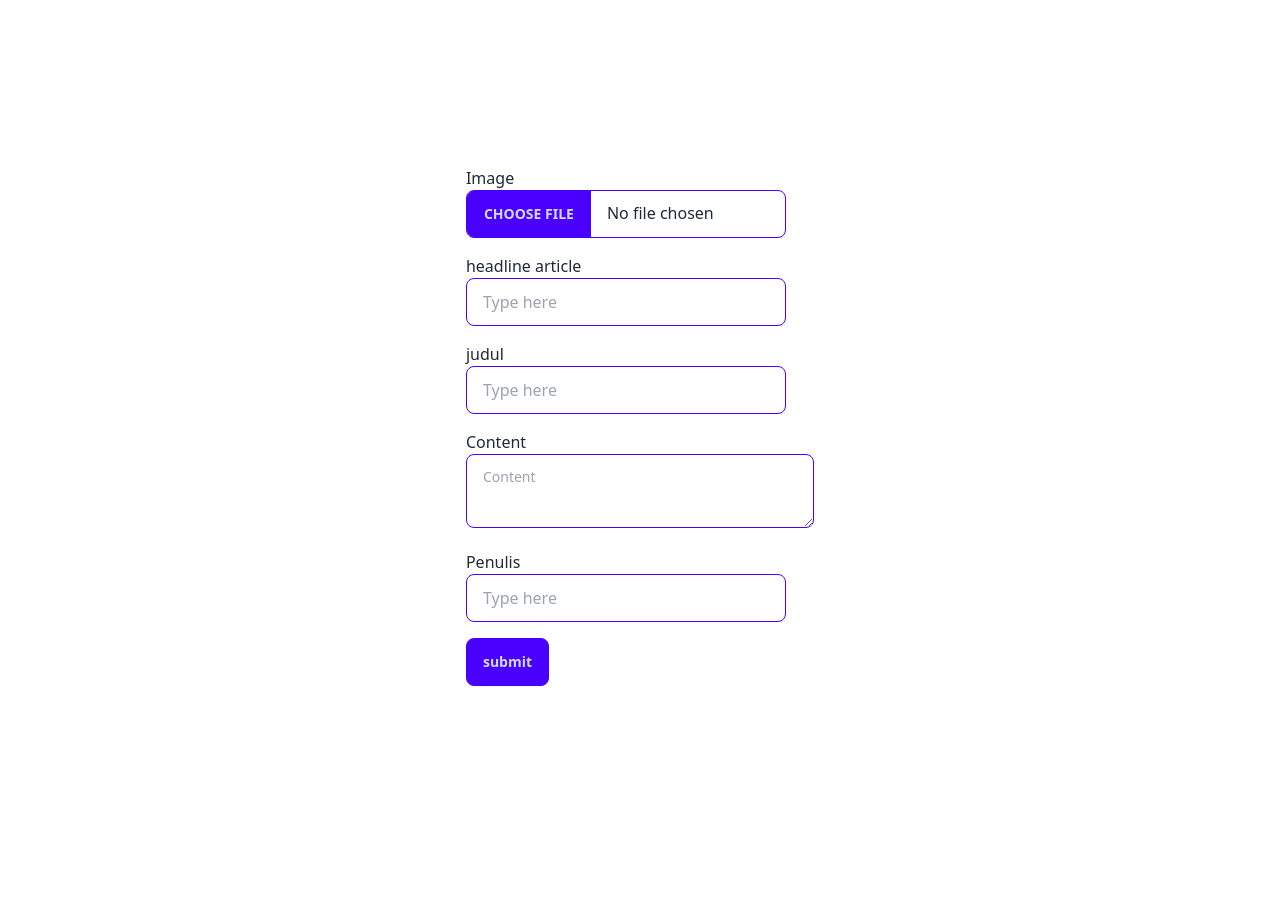
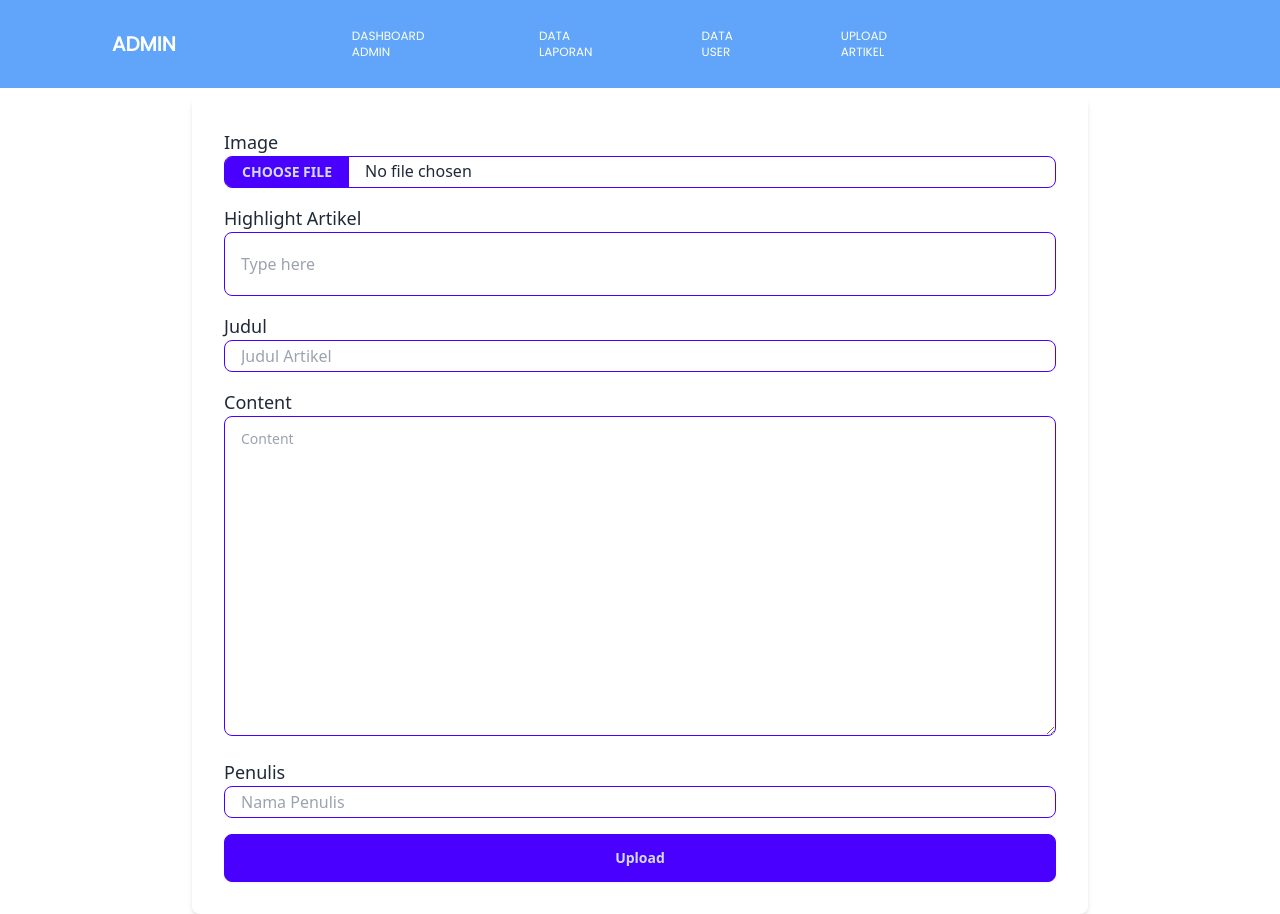
Before and after one commit to akbarr88/bubuid-sman8, a React (Vite) app: page /uploadartikel in a window 1280 px wide. Before the commit the page ends 800 px from the top, so only its background shows below. Built offline with nearby package versions, Linux system fonts and the light colour scheme; no server answers; sample sign-in values are in the browser's storage.

Commit message:
20-05-2024

```diff
--- a/src/App.jsx
+++ b/src/App.jsx
@@ -36,7 +36,7 @@ function App() {
           <Route path="datalaporan" element={<DataLaporan />} />
           <Route path="datapengguna" element={<DataPengguna />} />
           <Route path="detaillaporan" element={<ReportDetails />} />
-          <Route path="sendemail" element={<ContactUs />} />
+          <Route path="sendemail/:id" element={<ContactUs />} />
         </Route>
       </Routes>
     </>
--- a/src/components/login/login.jsx
+++ b/src/components/login/login.jsx
@@ -1,9 +1,10 @@
 import axios from "axios";
 import React, { useState } from "react";
-import { Link } from "react-router-dom";
-import logoLogin from "../../assets/login.jpeg"
+import { Link, useNavigate } from "react-router-dom";
+import logoLogin from "../../assets/login.jpeg";
 
 function Login() {
+  const navigate = useNavigate();
   localStorage.removeItem("token");
   localStorage.removeItem("id_user");
   const [user, setUser] = useState({
@@ -28,6 +29,7 @@ function Login() {
         user
       );
       const data = response.data;
+      console.log(response.data);
 
       if (!data || !data.token || !data.id_user) {
         // Data tidak lengkap, tampilkan alert
@@ -37,9 +39,10 @@ function Login() {
 
       localStorage.setItem("token", data.token);
       localStorage.setItem("id_user", data.id_user);
-
-      // Pindah ke halaman lain
-      window.location.href = "/";
+      if (data.role === "admin") {
+        return navigate("/dashboardadmin");
+      }
+      navigate("/");
     } catch (error) {
       console.error("Error during login:", error);
 
@@ -121,7 +124,7 @@ function Login() {
             </div>
           </form>
           <div className="w-60">
-            <img src={logoLogin}alt="" />
+            <img src={logoLogin} alt="" />
           </div>
         </div>
       </div>
--- a/src/components/navbar/navbar.jsx
+++ b/src/components/navbar/navbar.jsx
@@ -44,7 +44,7 @@ function Navbar() {
   };
   return (
     <>
-      <div className="p-4 flex bg-[#54BAB9] justify-between lg:justify-around text-white items-center font-poppins ">
+      <div className="p-1 flex bg-[#54BAB9] justify-between lg:justify-around text-white items-center font-poppins ">
         <div>
           <img src={navbarLogo} alt="bubu.id" width={150} />
         </div>
--- a/src/components/navbar/navbaradmin.jsx
+++ b/src/components/navbar/navbaradmin.jsx
@@ -44,9 +44,9 @@ function NavbarAdmin() {
   };
   return (
     <>
-      <div className="p-4 flex bg-blue-400 justify-between lg:justify-around text-white items-center font-poppins py-4">
+      <div className="p-8 flex bg-blue-400 justify-between lg:justify-around text-white items-center font-poppins py-4 ">
         <div>
-          <h1 className="text-xl font-bold font-poppins"> ADMIN </h1>
+          <h1 className="text-xl font-bold font-poppins  ml-20"> ADMIN </h1>
         </div>
         <div
           className={`${
@@ -55,8 +55,8 @@ function NavbarAdmin() {
               : "hidden lg:flex"
           }`}
         >
-          <ul className="lg:flex gap-16 p-2 tracking-wider">
-          <li className="hover:bg-white px-2 py-1 hover:text-black hover:rounded-xl text-xs">
+          <ul className="lg:flex gap-16 p-2 trackingwider ml-40 ">
+          <li className="hover:bg-white px-2 py-1  hover:text-black hover:rounded-xl text-xs">
               {isLogin ? (
                 <Link to="/dashboardadmin">DASHBOARD ADMIN</Link>
               ) : (
@@ -72,9 +72,16 @@ function NavbarAdmin() {
             </li>
             <li className="hover:bg-white px-2 py-1 hover:text-black hover:rounded-xl text-xs">
               {isLogin ? (
-                <Link to="/datapengguna">DATA PENGGUNA</Link>
+                <Link to="/datapengguna">DATA USER</Link>
               ) : (
-                <Link to="/datapengguna">DATA PENGGUNA</Link>
+                <Link to="/datapengguna">DATA USER</Link>
+              )}
+            </li>
+            <li className="hover:bg-white px-2 py-1 hover:text-black hover:rounded-xl text-xs">
+              {isLogin ? (
+                <Link to="/uploadartikel">UPLOAD ARTIKEL</Link>
+              ) : (
+                <Link to="/uploadartikel">UPLOAD ARTIKEL</Link>
               )}
             </li>
 
@@ -131,6 +138,7 @@ function NavbarAdmin() {
               d="M3.75 6.75h16.5M3.75 12h16.5m-16.5 5.25h16.5"
             />
           </svg>
+
         </div>
       </div>
     </>
--- a/src/components/sendemail/send.jsx
+++ b/src/components/sendemail/send.jsx
@@ -8,45 +8,46 @@ export const ContactUs = () => {
   const sendEmail = (e) => {
     e.preventDefault();
 
-    emailjs
-    .sendForm('service_lm5mjg2', 'template_2lkri7p', form.current, {
-        publicKey: '2uQ4J85t_H1lQx6Z5',
-      })
+    emailjs.sendForm('service_lm5mjg2', 'template_2lkri7p', form.current, '2uQ4J85t_H1lQx6Z5')
       .then(
         () => {
           console.log('SUCCESS!');
         },
         (error) => {
           console.log('FAILED...', error.text);
-        },
+        }
       );
   };
 
   return (
-    <div className="bg-[#54BAB9] min-h-screen">
+    <div className="min-h-screen flex flex-col">
       <NavbarAdmin />
-        <div className="bg-white min-w-min mx-96 py-1 mt-8 mb-20 rounded-3xl">
-        <h1 className="font-poppins text-center text-3xl py-2">Form Reply</h1>
-        <form ref={form} onSubmit={sendEmail} className="max-w-md mx-auto mt-10">
-        <div className="mb-6">
-            <label htmlFor="user_name" className="block text-gray-700 font-bold mb-2">Name</label>
-            <input type="text" name="user_name" id="user_name" className="appearance-none border rounded w-full py-2 px-3 leading-tight focus:outline-none focus:shadow-outline" />
+      <div className="flex-grow flex flex-col items-center justify-center overflow-x-auto mt-16">
+        <h1 className="text-3xl text-gray-700 mb-4">Form Reply</h1>
+        <div className="w-full max-w-4xl bg-white p-8 rounded-lg shadow-md">
+          <form ref={form} onSubmit={sendEmail} className="space-y-4">
+            <div>
+              <label htmlFor="user_name" className="block text-lg font-medium text-gray-700">Name</label>
+              <input type="text" name="user_name" id="user_name" className="input input-bordered input-primary w-full h-8" required />
             </div>
-        <div className="mb-6">
-            <label htmlFor="user_email" className="block text-gray-700 font-bold mb-2">Email</label>
-            <input type="email" name="user_email" id="user_email" className="appearance-none border rounded w-full py-2 px-3 leading-tight focus:outline-none focus:shadow-outline" />
+
+            <div>
+              <label htmlFor="user_email" className="block text-lg font-medium text-gray-700">Email</label>
+              <input type="email" name="user_email" id="user_email" className="input input-bordered input-primary w-full h-8" required />
             </div>
-        <div className="mb-6">
-            <label htmlFor="message" className="block text-gray-700 font-bold mb-2">Message</label>
-            <textarea name="message" id="message" className="appearance-none border rounded w-full py-2 px-3 leading-tight focus:outline-none focus:shadow-outline" rows="4"></textarea>
+
+            <div>
+              <label htmlFor="message" className="block text-lg font-medium text-gray-700">Message</label>
+              <textarea name="message" id="message" className="textarea textarea-primary w-full h-64" required></textarea>
             </div>
-        <div className="flex items-center justify-between">
-            <button type="submit" className="my-8 ml-32 font-poppins bg-[#18978F] text-white px-20 rounded-sm">Send</button>
-        </div>
+
+            <button type="submit" className="btn mt-4 btn-primary w-full py-2">
+              Send
+            </button>
           </form>
         </div>
       </div>
-
+    </div>
   );
 };
 
--- a/src/components/uploadartikel/UploadArtikel.jsx
+++ b/src/components/uploadartikel/UploadArtikel.jsx
@@ -1,36 +1,75 @@
 import axios from "axios";
-import React, { useState } from "react";
+import React, { useReducer } from "react";
+import { removeFileExtensionFromUrl } from "../../redux/utils/parseImgName";
+import NavbarAdmin from "../navbar/navbaradmin";
+
+const initialState = {
+  image: null,
+  judul: "",
+  isi: "",
+  loading: false,
+  penulis: "",
+  headline: "",
+  errorMessage: "",
+};
+
+const reducer = (state, action) => {
+  switch (action.type) {
+    case "SET_IMAGE":
+      return { ...state, image: action.payload };
+    case "SET_JUDUL":
+      return { ...state, judul: action.payload };
+    case "SET_ISI":
+      return { ...state, isi: action.payload };
+    case "SET_LOADING":
+      return { ...state, loading: action.payload };
+    case "SET_PENULIS":
+      return { ...state, penulis: action.payload };
+    case "SET_HEADLINE":
+      return { ...state, headline: action.payload };
+    case "SET_ERROR_MESSAGE":
+      return { ...state, errorMessage: action.payload };
+    default:
+      return state;
+  }
+};
 
 export default function UploadArtikel() {
-  const [image, setImage] = useState(null);
-  const [judul, setJudul] = useState("");
-  const [isi, setIsi] = useState("");
-  const [loading, setLoading] = useState(false);
-  const [penulis, setPenulis] = useState("");
-  const [headline, setHeadline] = useState("");
+  const [state, dispatch] = useReducer(reducer, initialState);
+  const { image, judul, isi, loading, penulis, headline, errorMessage } = state;
   const token = localStorage.getItem("token");
+
+  const controller = new AbortController();
+  const signal = controller.signal;
+
   async function handleUpload(e) {
-    setLoading(true);
+    dispatch({ type: "SET_LOADING", payload: true });
     e.preventDefault();
     const formData = new FormData();
     formData.append("file", image);
-    const res = await axios.post("http://localhost:3000/upload", formData, {
+    const res = await axios.post(
+      "http://localhost:3000/image/upload",
+      formData,
+      {
         headers: {
           "Content-Type": "multipart/form-data",
         },
-    });
-
+        signal,
+      }
+    );
+    const imageUrl = res.data.imageUrl;
+    const imageName = removeFileExtensionFromUrl(imageUrl);
     if (!res.data.imageUrl) {
-      setLoading(false);
+      dispatch({ type: "SET_LOADING", payload: false });
       return;
     }
-
+    try {
       const data = {
         judul,
         isi,
         penulis,
-      headline,
-      gambar: res.data.imageUrl,
+        headline_isi: headline,
+        gambar: imageUrl,
       };
 
       const response = await axios.post("http://localhost:3000/artikel", data, {
@@ -38,19 +77,33 @@ export default function UploadArtikel() {
           Authorization: `Bearer ${token}`,
           "Content-Type": "application/json",
         },
+        signal,
       });
 
-    setLoading(false);
       alert("Artikel Created");
       return response;
+    } catch (error) {
+      if (error.response && error.response.status === 403) {
+        dispatch({
+          type: "SET_ERROR_MESSAGE",
+          payload: error.response.data.message,
+        });
+      }
+      await axios.delete(`http://localhost:3000/image/delete/${imageName}`);
+    } finally {
+      dispatch({ type: "SET_LOADING", payload: false });
+    }
   }
 
   return (
-    <div className="flex flex-col gap-4 items-center justify-center h-screen">
-      <h2 className="text-3xl text-white">Upload Article</h2>
+    <div className="min-h-screen flex flex-col">
+      <NavbarAdmin />
+      <div className="flex-grow flex flex-col items-center justify-center overflow-x-auto mt-2">
+        <p className="text-red-600 font-semibold text-sm">{errorMessage}</p>
+        <div className="w-full max-w-4xl bg-white p-8 rounded-lg shadow-md">
+          <form onSubmit={handleUpload} className="space-y-4">
             <div>
-        <form onSubmit={handleUpload} action="">
-          <label className="block" htmlFor="fileImage">
+              <label className="block text-lg font-medium" htmlFor="fileImage">
                 Image
               </label>
               <input
@@ -58,12 +111,16 @@ export default function UploadArtikel() {
                 name="fileImage"
                 type="file"
                 disabled={loading}
-            onChange={(e) => setImage(e.target.files[0])}
-            className="file-input file-input-bordered file-input-primary w-full max-w-xs"
+                onChange={(e) =>
+                  dispatch({ type: "SET_IMAGE", payload: e.target.files[0] })
+                }
+                className="file-input file-input-bordered file-input-primary w-full h-8"
               />
+            </div>
 
-          <label className="block mt-4" htmlFor="headline">
-            headline article
+            <div>
+              <label className="block text-lg font-medium" htmlFor="headline">
+                Highlight Artikel
               </label>
               <input
                 id="headline"
@@ -72,11 +129,16 @@ export default function UploadArtikel() {
                 value={headline}
                 disabled={loading}
                 placeholder="Type here"
-            className="input input-bordered input-primary w-full max-w-xs"
-            onChange={(e) => setHeadline(e.target.value)}
+                className="input input-bordered input-primary w-full h-16"
+                onChange={(e) =>
+                  dispatch({ type: "SET_HEADLINE", payload: e.target.value })
+                }
               />
-          <label className="block mt-4" htmlFor="judul">
-            judul
+            </div>
+
+            <div>
+              <label className="block text-lg font-medium" htmlFor="judul">
+                Judul
               </label>
               <input
                 id="judul"
@@ -84,23 +146,33 @@ export default function UploadArtikel() {
                 type="text"
                 value={judul}
                 disabled={loading}
-            placeholder="Type here"
-            className="input input-bordered input-primary w-full max-w-xs"
-            onChange={(e) => setJudul(e.target.value)}
+                placeholder="Judul Artikel"
+                className="input input-bordered input-primary w-full h-8"
+                onChange={(e) =>
+                  dispatch({ type: "SET_JUDUL", payload: e.target.value })
+                }
               />
-          <label className="block mt-4" htmlFor="isi">
+            </div>
+
+            <div>
+              <label className="block text-lg font-medium" htmlFor="isi">
                 Content
               </label>
               <textarea
                 id="isi"
                 value={isi}
                 name="isi"
-            onChange={(e) => setIsi(e.target.value)}
-            className="textarea textarea-primary w-full"
+                onChange={(e) =>
+                  dispatch({ type: "SET_ISI", payload: e.target.value })
+                }
+                className="textarea textarea-primary w-full h-80"
                 placeholder="Content"
                 disabled={loading}
               ></textarea>
-          <label className="block mt-4" htmlFor="penulis">
+            </div>
+
+            <div>
+              <label className="block text-lg font-medium" htmlFor="penulis">
                 Penulis
               </label>
               <input
@@ -109,15 +181,20 @@ export default function UploadArtikel() {
                 type="text"
                 value={penulis}
                 disabled={loading}
-            placeholder="Type here"
-            className="input input-bordered input-primary w-full max-w-xs"
-            onChange={(e) => setPenulis(e.target.value)}
+                placeholder="Nama Penulis"
+                className="input input-bordered input-primary w-full h-8"
+                onChange={(e) =>
+                  dispatch({ type: "SET_PENULIS", payload: e.target.value })
+                }
               />
-          <button disabled={loading} className="btn mt-4 btn-primary">
-            submit
+            </div>
+
+            <button disabled={loading} className="btn mt-4 btn-primary w-full py-2">
+              Upload
             </button>
           </form>
         </div>
       </div>
+    </div>
   );
 }
--- /dev/null
+++ b/src/redux/utils/parseImgName.js
@@ -0,0 +1,12 @@
+export function removeFileExtensionFromUrl(url) {
+    const parts = url.split("/");
+
+    const fileNameWithExt = parts[parts.length - 1];
+
+    const lastDotIndex = fileNameWithExt.lastIndexOf(".");
+    if (lastDotIndex === -1) {
+      return fileNameWithExt;
+    } else {
+      return fileNameWithExt.substring(0, lastDotIndex);
+    }
+  }
```
Also changed, not shown: src/components/dashboardadmin/dashboardadmin.jsx (+80 -37 lines), src/components/datalaporan/datalaporan.jsx (+29 -26 lines). Lines whose indentation alone changed are shown as unchanged.
